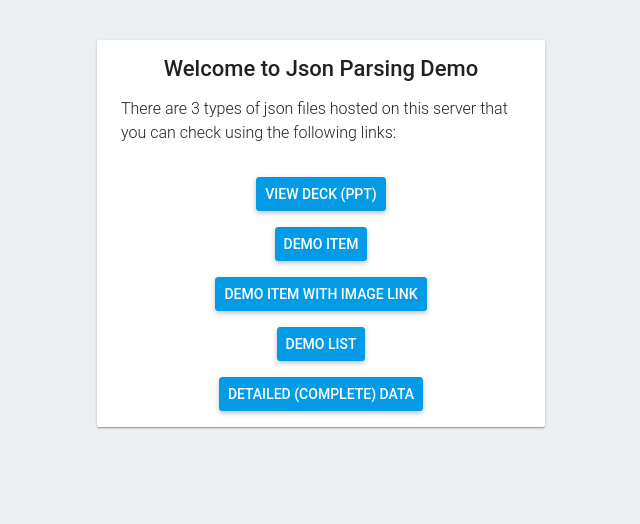
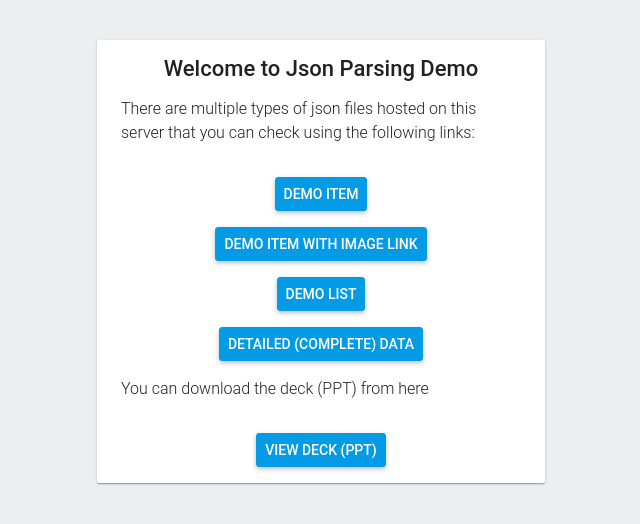
Before and after one commit to hishamMuneer/JsonParsingDemo, a plain HTML site: page fbhosting/public/index.html in a window 1280 px wide. Shown: the whole page, without its empty margins (319-959 px from the left). Drawn offline with Linux system fonts and the light colour scheme.

Commit message:
deck link updated

```diff
--- a/fbhosting/public/index.html
+++ b/fbhosting/public/index.html
@@ -61,10 +61,8 @@
   <body>
     <div id="message">
       <h1>Welcome to Json Parsing Demo</h1>
-      <p>There are 3 types of json files hosted on this server that you can check using the following links: </p>
+      <p>There are multiple types of json files hosted on this server that you can check using the following links: </p>
       <ul>
-
-        <li><a target="_blank" href="https://jsonparsingdemo-cec5b.firebaseapp.com/Android%20-%20JSON%20Parsing%20demo%20deck.pdf">View Deck (PPT)</a></li>
 
         <li><a target="_blank" href="https://jsonparsingdemo-cec5b.firebaseapp.com/jsonData/moviesDemoItem.txt">Demo Item</a></li>
 
@@ -74,6 +72,13 @@
 
         <li><a target="_blank" href="https://jsonparsingdemo-cec5b.firebaseapp.com/jsonData/moviesData.txt">Detailed (Complete) Data</a></li>
       </ul>
+
+	  <p>You can download the deck (PPT) from here</p>
+		<ul>
+
+			<li><a target="_blank" href="https://jsonparsingdemo-cec5b.firebaseapp.com/Android%20-%20JSON%20Parsing%20demo%20deck.pdf">View Deck (PPT)</a></li>
+
+		</ul>
     </div>
   </body>
 </html>
```
